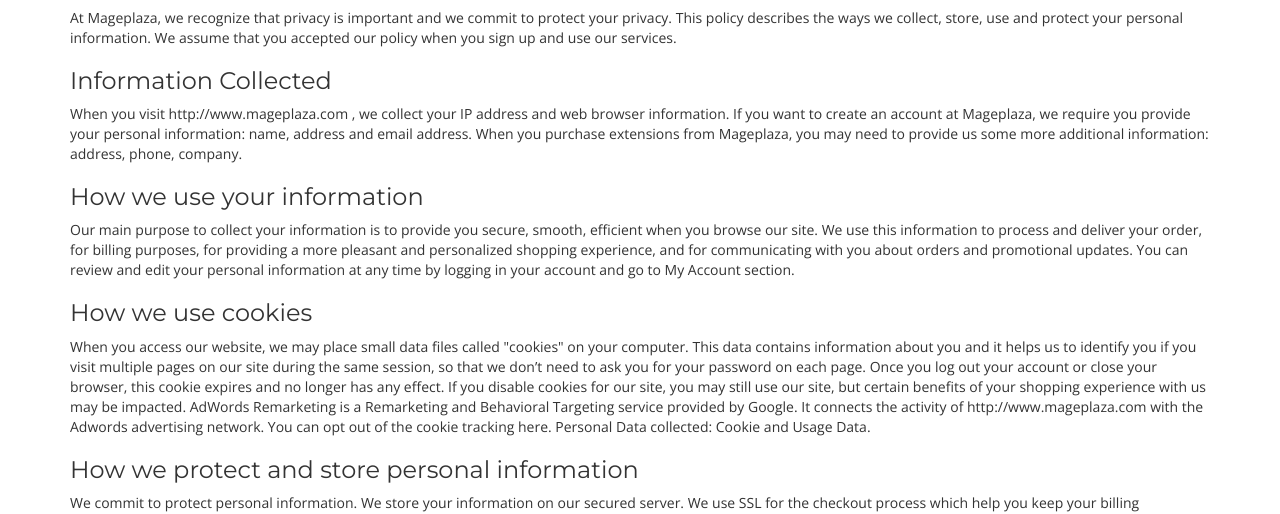
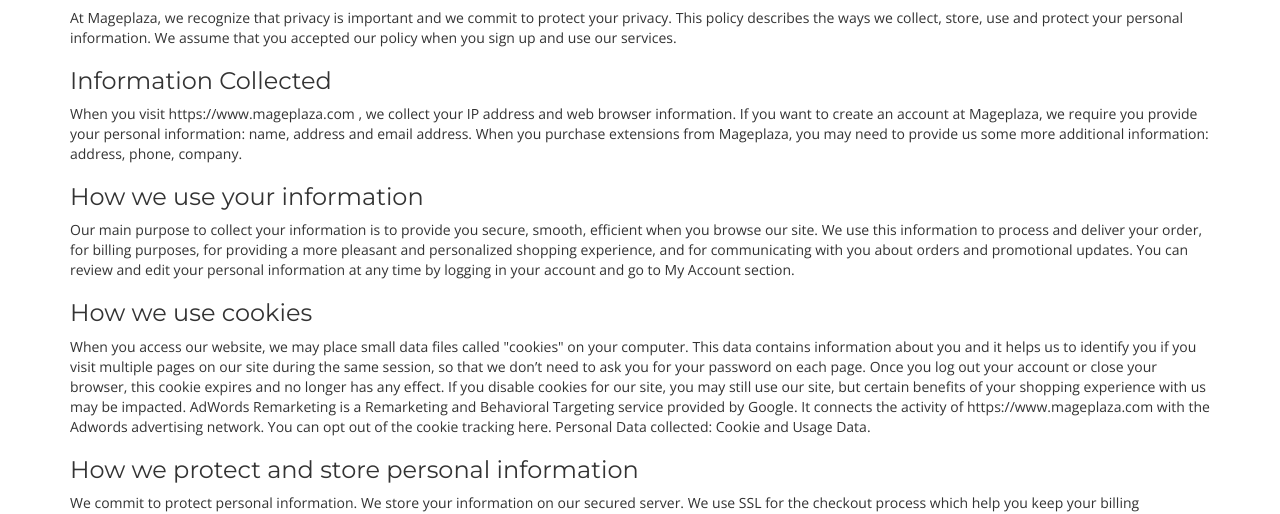
Before and after one commit to kangpaper/mplaza, a Jekyll site: the page built from _pages/privacy.html, in a window 1280 px wide and 1296 px high. Shown: the part 425-939 px from the top of the window. Built offline with Jekyll 4.4.1, drawn with Linux system fonts in a browser that asks for light colours; nearby versions of some CDN libraries; comment, search, counter and statistics services are not loaded; some of the changed lines change nothing that is shown.

Commit message:
Auto update

```diff
--- a/_config.yml
+++ b/_config.yml
@@ -4,8 +4,8 @@
 slogan: "The Magento Store"
 description: "Build it your way"
 email: "support@mageplaza.com"
-url: "http://www.mageplaza.com"
-baseurl: "http://www.mageplaza.com"
+url: "https://www.mageplaza.com"
+baseurl: "https://www.mageplaza.com"
 domain: "mageplaza.com"
 author: "mageplaza"
 this_year: "2016"
```
